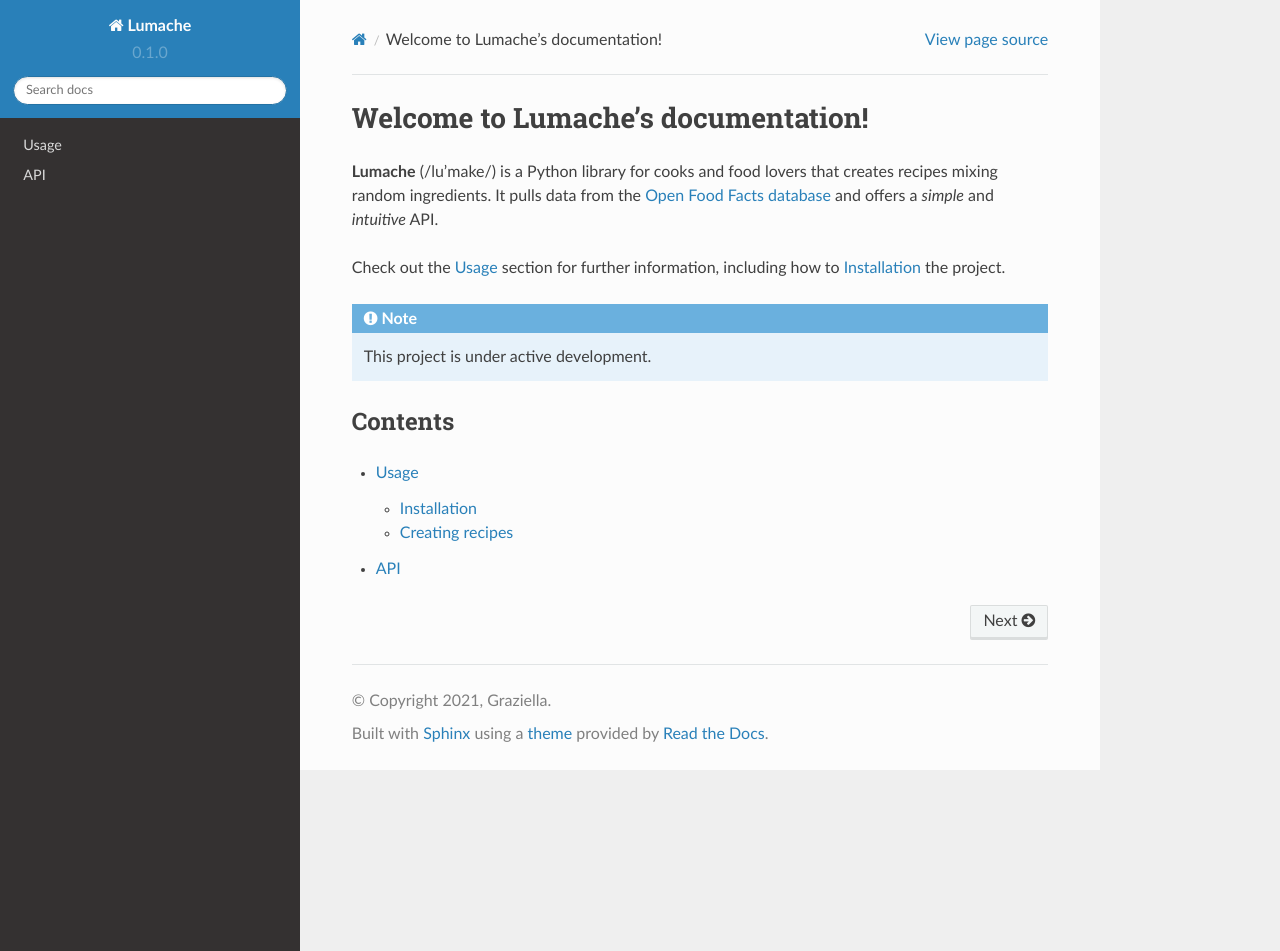
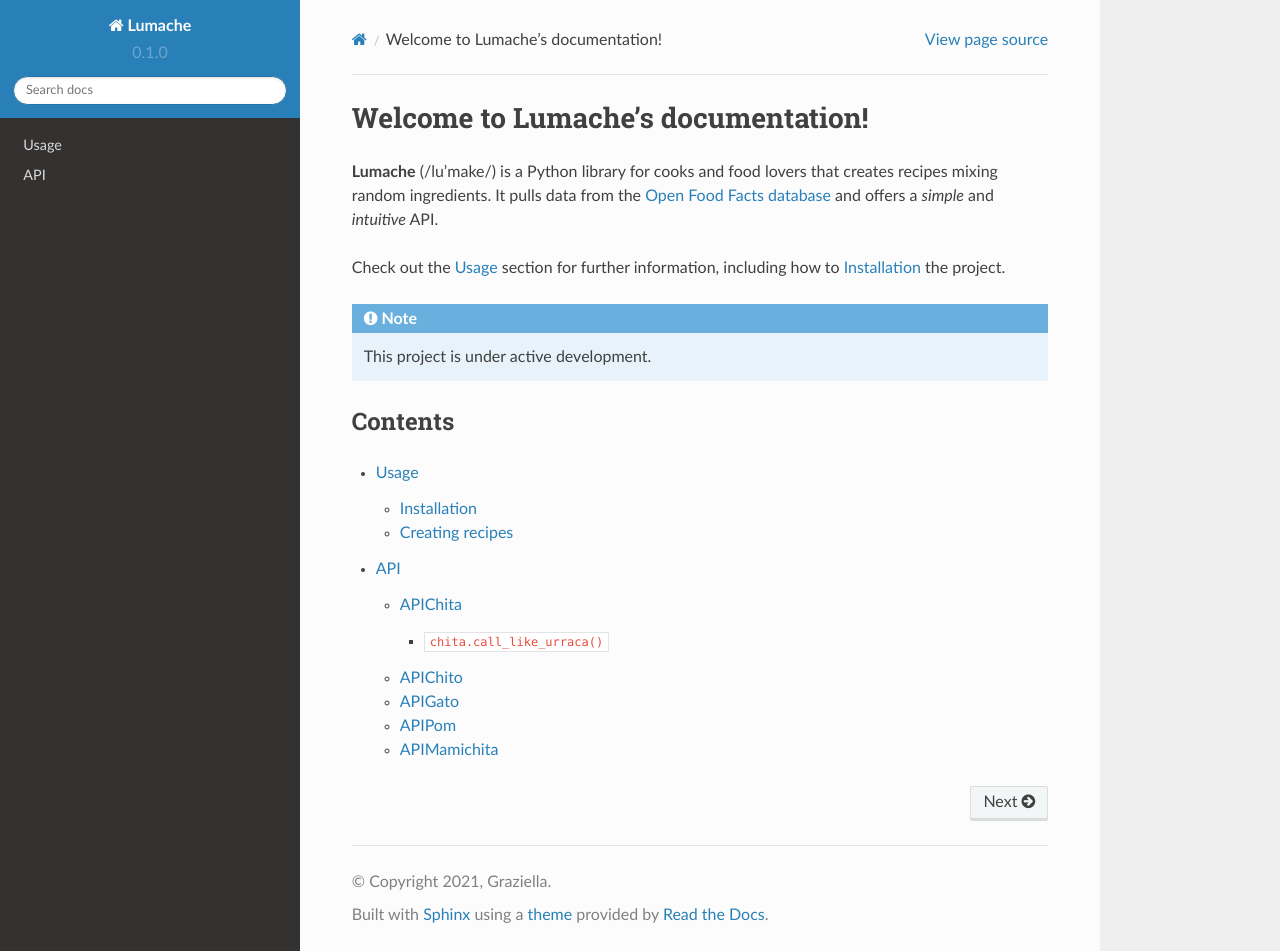
Before and after one commit to mvaerotec/chitonia, a Sphinx documentation site: the page built from docs/source/index.rst, in a window 1280 px wide and 951 px high. Built offline with Sphinx 7.4.7 and the Read the Docs theme 2.0.0, drawn with Linux system fonts in a browser that asks for light colours.

Commit message:
Test API documentation

```diff
--- a/docs/source/api.rst
+++ b/docs/source/api.rst
@@ -5,3 +5,27 @@
    :toctree: generated
 
    lumache
+
+APIChita
+--------
+
+Chita is a chitonchita and has the following methidsme:
+
+.. py:function:: chita.call_like_urraca()
+
+   Calls mamichita like an Urraca and mamichita receives the call
+
+   :return: None
+
+
+APIChito
+--------
+
+APIGato
+-------
+
+APIPom
+------
+
+APIMamichita
+------------
```
